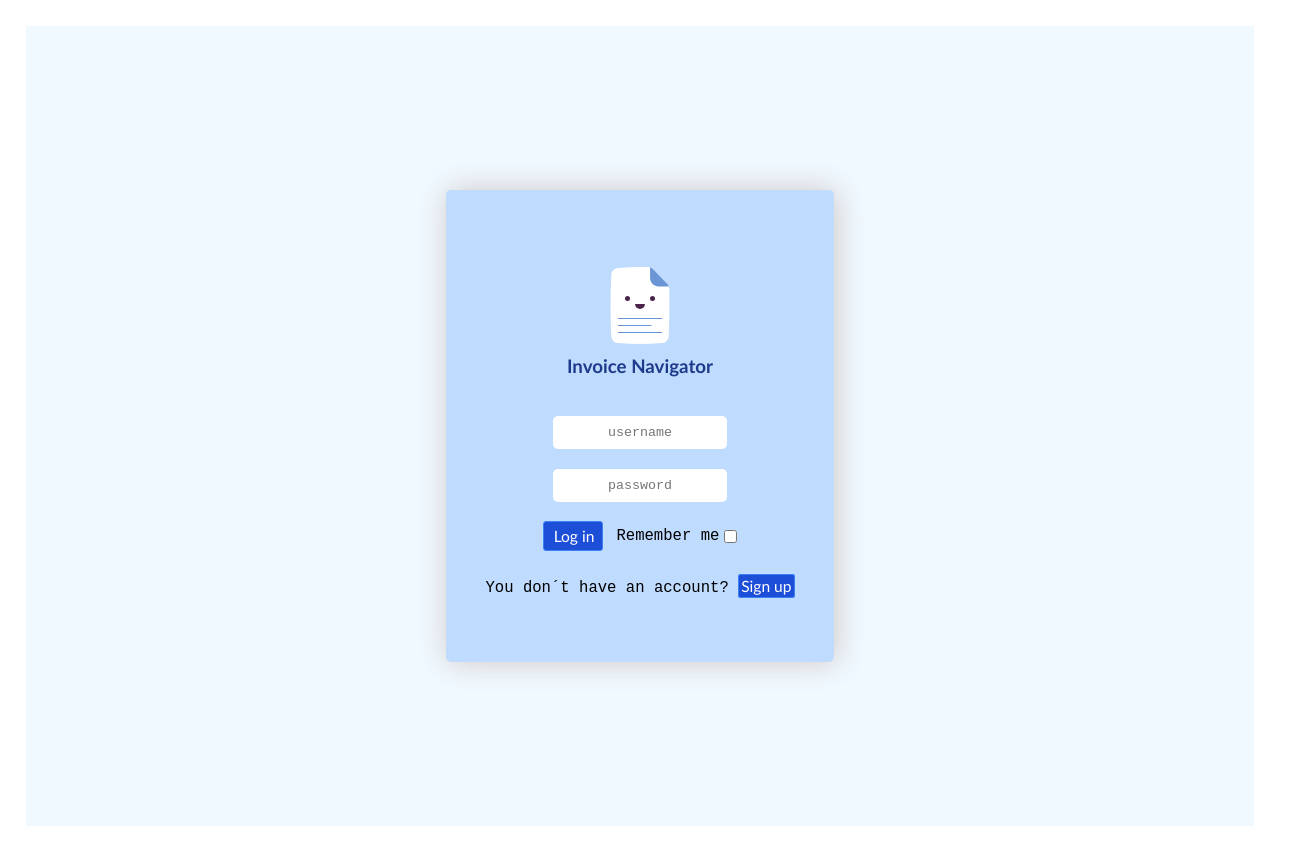
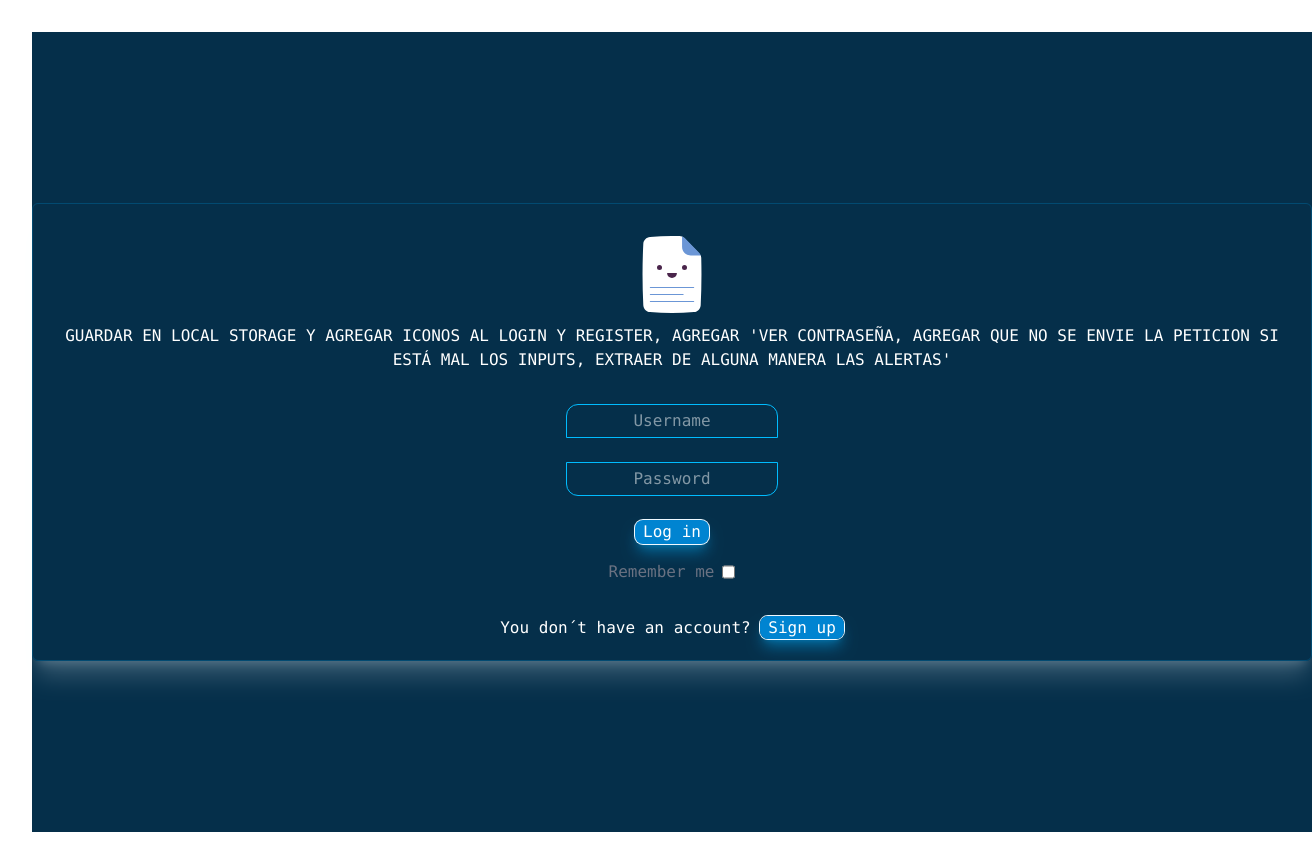
Before and after one commit to Mauricio650/InvoNavigator, a React (Vite) app in the folder frontend/InvoiceNavigator/: page / in a window 1280 px wide. Shown: the whole page, 1312 px wide, since content can reach past the window. Built offline with nearby package versions, Linux system fonts and the light colour scheme.

Commit message:
tailwind integration

```diff
--- a/frontend/InvoiceNavigator/package.json
+++ b/frontend/InvoiceNavigator/package.json
@@ -11,10 +11,12 @@
     "fix": "npx standard --fix"
   },
   "dependencies": {
+    "@tailwindcss/vite": "^4.1.11",
     "react": "^19.1.0",
     "react-dom": "^19.1.0",
     "react-router-dom": "7.6.2",
-    "sweetalert2": "^11.22.2"
+    "sweetalert2": "^11.22.2",
+    "tailwindcss": "^4.1.11"
   },
   "devDependencies": {
     "@eslint/js": "^9.29.0",
--- a/frontend/InvoiceNavigator/src/assets/styles/loginForm.css
+++ /dev/null
@@ -1,133 +0,0 @@
-.login {
-  width: 100%;
-  height: 100vh;
-  display: flex;
-  flex-direction: column;
-  align-items: center;
-  justify-content: center;
-  background-color: var(--color-surface-light);
-}
-
-.sr-only {
-  position: absolute;
-  width: 1px;
-  height: 1px;
-  padding: 0;
-  margin: -1px;
-  overflow: hidden;
-  clip: rect(0, 0, 0, 0);
-  white-space: nowrap;
-  border: 0;
-}
-
-.login-container {
-  padding: 5rem 3rem 5rem 3rem;
-  display: flex;
-  flex-direction: column;
-  justify-content: center;
-  align-items: center;
-  gap: 2rem;
-  border-radius: 5px;
-  box-shadow: 2px 0px 30px rgb(207, 198, 198);
-  background-color: var(--color-surface-default);
-}
-
-
-.login-container header {
-  width: 100%;
-  height: 100%;
-  display: flex;
-  flex-direction: column;
-  justify-content: flex-end;
-  align-items: center;
-  margin-bottom: 1rem;
-}
-
-.login-container header h1 {
-  color: var(--color-text-heading);
-  font-family:'Trebuchet MS', 'Lucida Sans Unicode', 'Lucida Grande', 'Lucida Sans', Arial, sans-serif;
-}
-
-.container-form {
-  display: flex;
-  justify-content: center;
-  align-items: center;
-}
-
-.container-form form {
-  display: flex;
-  flex-direction: column;
-  justify-content: space-between;
-  align-items: center;
-  gap: 1.5rem;
-}
-
-.container-form form input {
-  padding: 0.5rem;
-  border-radius: 5px;
-  border: none;
-  text-align: center;
-}
-
-.container-form form .input-char{
-  padding: 0.7rem 0.2rem 0.7rem 0.2rem;
-}
-
-.container-form form .input-char:focus {
-  outline:2px solid var(--color-focus-outline);
-  outline-offset: 1px;
-}
-
-.container-form form aside {
-  display: flex;
-  justify-content: center;
-  align-items: center;
-  gap: 1rem;
-}
-
-.container-form form aside button {
-  padding: 5px 8px 5px 10px;
-  border: solid 1px var(--color-primary-blue-hover);
-  background: var(--color-primary-blue);
-  border-radius: 3px;
-  color: white;
-  cursor: pointer;
-  font-size: 1.2rem;
-  transition: all 300ms ease-in-out;
-  font-family:'Trebuchet MS', 'Lucida Sans Unicode', 'Lucida Grande', 'Lucida Sans', Arial, sans-serif;
-}
-
-.container-form form aside button:hover {
-  background: var(--color-primary-blue-hover);
-  color: black;
-}
-
-.container-form form aside div {
-  display: flex;
-  align-items: center;
-  gap: 5px;
-  font-size: 1.2rem;
-}
-
-.container-register {
-  font-size: 1.2rem;
-  width: 100%;
-}
-
-a {
-  text-decoration: none;
-  padding: 2px 2px 2px 2px;
-  border: solid 1px var(--color-primary-blue-hover);
-  background: var(--color-primary-blue);
-  border-radius: 3px;
-  color: white;
-  cursor: pointer;
-  font-size: 1.2rem;
-  transition: all 300ms ease-in-out;
-  font-family:'Trebuchet MS', 'Lucida Sans Unicode', 'Lucida Grande', 'Lucida Sans', Arial, sans-serif;
-}
-
-a:hover {
-  background: var(--color-primary-blue-hover);
-  color: black;
-}
--- a/frontend/InvoiceNavigator/src/components/LoginForm.jsx
+++ b/frontend/InvoiceNavigator/src/components/LoginForm.jsx
@@ -1,6 +1,5 @@
 import { useId } from 'react'
 import { DocumentLogo } from './Icons'
-import '../assets/styles/loginForm.css'
 import { NavLink } from 'react-router-dom'
 import { useUserRequest } from '../hooks/useUserRequests'
 
@@ -15,37 +14,39 @@ export function LoginForm () {
     e.preventDefault()
 
     const formData = Object.fromEntries(new FormData(e.target))
+    console.log(formData)
     loginREQ({ formData })
   }
 
   return (
-    <section className='login'>
-      <article className='login-container'>
-        <header>
+    <section className='w-screen h-screen flex justify-center items-center bg-sky-950'>
+      <article className='flex flex-col justify-center items-center shadow-xl/20 shadow-sky-50/100 p-5 text-white font-mono border-1 border-sky-900 rounded-md'>
+        <header className='flex justify-center items-center flex-col'>
           <DocumentLogo />
-          <h1>Invoice Navigator</h1>
+          <h1>GUARDAR EN LOCAL STORAGE Y AGREGAR ICONOS AL LOGIN Y REGISTER, AGREGAR 'VER CONTRASEÑA, AGREGAR QUE NO SE ENVIE LA PETICION SI ESTÁ MAL LOS INPUTS, EXTRAER DE ALGUNA MANERA LAS ALERTAS'</h1>
         </header>
-        <div className='container-form'>
-          <form onSubmit={handleSubmit}>
+        <div className='mt-8 mb-8'>
+          <form className='flex flex-col justify-center items-center gap-6' onSubmit={handleSubmit}>
             <label className='sr-only' htmlFor={idInputUsername}>
               Username
             </label>
-            <input name='username' className='input-char' type='text' id={idInputUsername} required placeholder='username' />
+            <input className=' py-1 text-center border-1 border-sky-400 rounded-t-xl' name='username' type='text' id={idInputUsername} required placeholder='Username' autoComplete='true' />
             <label className='sr-only' htmlFor={idInputPassword}>
               Password
             </label>
-            <input name='password' className='input-char' type='password' id={idInputPassword} required placeholder='password' />
-            <aside>
-              <button>Log in</button>
-              <div>
-                <label htmlFor={idInputRememberMe}>Remember me</label>
-                <input type='checkbox' name='RememberMe' id={idInputRememberMe} />
+            <input className=' py-1 text-center border-1 border-sky-400 rounded-b-xl' name='password' type='password' id={idInputPassword} required placeholder='Password' />
+            <aside className='flex flex-col justify-center items-center gap-4'>
+              <button className='bg-sky-600 rounded-lg px-2 ring-1 ring-sky-50 hover:bg-sky-700 shadow-lg shadow-sky-500/50'>Log in</button>
+              <div className='flex gap-2 justify-baseline'>
+                <label className='sr-only' htmlFor={idInputRememberMe}>Remember me</label>
+                <span className='text-gray-500'>Remember me</span>
+                <input className='rounded-b-2xl' type='checkbox' name='RememberMe' id={idInputRememberMe} />
               </div>
             </aside>
           </form>
         </div>
-        <div className='container-register'>
-          <p>You don´t have an account? <span><NavLink to='/register'>Sign up</NavLink></span></p>
+        <div>
+          <p>You don´t have an account? <span className='bg-sky-600 rounded-lg px-2 py-0.5 ring-1 ring-sky-50 hover:bg-sky-700 shadow-lg shadow-sky-500/50'><NavLink to='/register'>Sign up</NavLink></span></p>
         </div>
       </article>
     </section>
--- a/frontend/InvoiceNavigator/src/components/RegisterForm.jsx
+++ b/frontend/InvoiceNavigator/src/components/RegisterForm.jsx
@@ -1,6 +1,5 @@
 import { useId } from 'react'
 import { DocumentLogo } from '../components/Icons'
-import '../assets/styles/loginForm.css'
 import { NavLink } from 'react-router-dom'
 import { useUserRequest } from '../hooks/useUserRequests'
 
@@ -18,33 +17,32 @@ export function RegisterForm () {
     registerREQ({ formData })
   }
   return (
-    <section className='login'>
-      <article className='login-container'>
-        <header>
+    <section className='w-screen h-screen flex justify-center items-center bg-sky-950'>
+      <article className='flex flex-col justify-center items-center shadow-xl/20 shadow-sky-50/100 p-5 text-white font-mono border-1 border-sky-900 rounded-md'>
+        <header className='flex justify-center items-center flex-col'>
           <DocumentLogo />
-          <h1>Invoice Navigator</h1>
         </header>
-        <div className='container-form'>
-          <form onSubmit={handleSubmit}>
+        <div className='mt-8 mb-8'>
+          <form className='flex flex-col justify-center items-center gap-6' onSubmit={handleSubmit}>
             <label className='sr-only' htmlFor={idInputFullName}>
               Full name
             </label>
-            <input className='input-char' name='fullName' type='text' id={idInputFullName} required placeholder='Full name' />
+            <input className=' py-1 text-center border-1 border-sky-400 rounded-t-xl' name='fullName' type='text' id={idInputFullName} required placeholder='Full name' />
             <label className='sr-only' htmlFor={idInputUsername}>
               Username
             </label>
-            <input className='input-char' name='username' type='text' id={idInputUsername} required placeholder='Username' />
+            <input className=' py-1 text-center border-1 border-sky-400 rounded-t-xl' name='username' type='text' id={idInputUsername} required placeholder='Username' />
             <label className='sr-only' htmlFor={idInputPassword}>
               Password
             </label>
-            <input className='input-char' name='password' type='password' id={idInputPassword} required placeholder='Password' />
+            <input className=' py-1 text-center border-1 border-sky-400 rounded-t-xl' name='password' type='password' id={idInputPassword} required placeholder='Password' />
             <aside>
-              <button>Sign up</button>
+              <button className='bg-sky-600 rounded-lg px-2 ring-1 ring-sky-50 hover:bg-sky-700 shadow-lg shadow-sky-500/50'>Sign up</button>
             </aside>
           </form>
         </div>
-        <div className='container-register'>
-          <p>Do you already have an account? <span><NavLink to='/'>Log in</NavLink></span></p>
+        <div>
+          <p>Do you already have an account? <span className='bg-sky-600 rounded-lg px-2 py-0.5 ring-1 ring-sky-50 hover:bg-sky-700 shadow-lg shadow-sky-500/50'><NavLink to='/'>Log in</NavLink></span></p>
         </div>
       </article>
     </section>
--- a/frontend/InvoiceNavigator/src/index.css
+++ b/frontend/InvoiceNavigator/src/index.css
@@ -1,32 +1,11 @@
+@import "tailwindcss";
 
-:root {
-  /* === Primary Brand Colors === */
-  --color-primary-blue: #1D4ED8;         /* Main brand blue (buttons, links) */
-  --color-primary-blue-hover: #3B82F6;   /* Hover effect for primary elements */
 
-  /* === Backgrounds and Surfaces === */
-  --color-surface-light: #F0F9FF;        /* Main background (light mode) */
-  --color-surface-default: #BFDBFE;      /* Card backgrounds or neutral sections */
-  --color-surface-dark: #0F172A;         /* Background for dark mode or footer */
-
-  /* === Typography Colors === */
-  --color-text-heading: #1E3A8A;         /* Headings and strong text */
-  --color-text-body: #1E293B;            /* Default body text */
-  --color-text-muted: #64748B;           /* Secondary text or placeholders */
-
-  /* === Borders and Dividers === */
-  --color-border-default: #CBD5E1;       /* Standard borders (cards, inputs) */
-  --color-border-muted: #E2E8F0;         /* Subtle borders (light backgrounds) */
-
-  /* === States and Interactions === */
-  --color-focus-outline: #60A5FA;        /* Focus ring for accessibility */
-  --color-disabled-bg: #E0E7FF;          /* Disabled element background */
-  --color-disabled-text: #94A3B8;        /* Disabled element text */
+body {
+  padding: 0;
+  margin: 0;
 }
 
 * {
   box-sizing: border-box;
-  padding: 0;
-  margin: 0;
-  font-family: monospace;
 }
--- a/frontend/InvoiceNavigator/src/main.jsx
+++ b/frontend/InvoiceNavigator/src/main.jsx
@@ -7,7 +7,9 @@ import { AuthProvider } from './context/authContext.jsx'
 createRoot(document.getElementById('root')).render(
   <BrowserRouter>
     <AuthProvider>
+
       <App />
+
     </AuthProvider>
   </BrowserRouter>
 )
--- a/frontend/InvoiceNavigator/src/pages/Home.jsx
+++ b/frontend/InvoiceNavigator/src/pages/Home.jsx
@@ -4,6 +4,7 @@ export function Home () {
   const { user } = useAuth()
   const { fullName } = user.user
   return (
-    <h1>WELCOME {fullName}</h1>
+    <h1>@MUI == SE UTILIZARA LA TABLA Y LA DATE PICKER, SOLO DE CALENDARIO, PARA EL FUTURO Y LA DE CHARTS,LA CHARTS TAMBIEN SE SUSARA MAS ADELANTE EN ANALITYS MAS COMPLEJAS ---WELCOME {fullName}</h1>
+
   )
 }
--- a/frontend/InvoiceNavigator/src/pages/Login.jsx
+++ b/frontend/InvoiceNavigator/src/pages/Login.jsx
@@ -3,7 +3,9 @@ import { LoginForm } from '../components/LoginForm'
 export function Login () {
   return (
     <>
-      <LoginForm />
+
+        <LoginForm />
+
     </>
   )
 }
--- a/frontend/InvoiceNavigator/vite.config.js
+++ b/frontend/InvoiceNavigator/vite.config.js
@@ -1,7 +1,11 @@
 import { defineConfig } from 'vite'
 import react from '@vitejs/plugin-react-swc'
+import tailwindcss from '@tailwindcss/vite'
 
 // https://vite.dev/config/
 export default defineConfig({
-  plugins: [react()]
+  plugins: [
+    react(),
+    tailwindcss()
+  ]
 })
```
Also changed, not shown: frontend/InvoiceNavigator/src/hooks/useUserRequests.js (+19 -4 lines), 1 other file (tests, documents, lock files or other folders).
